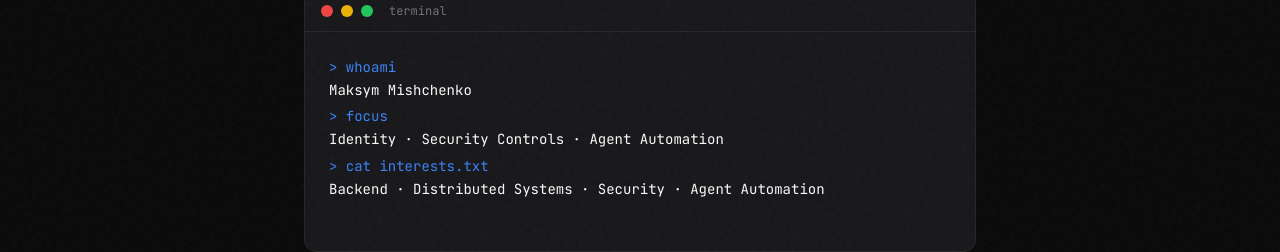
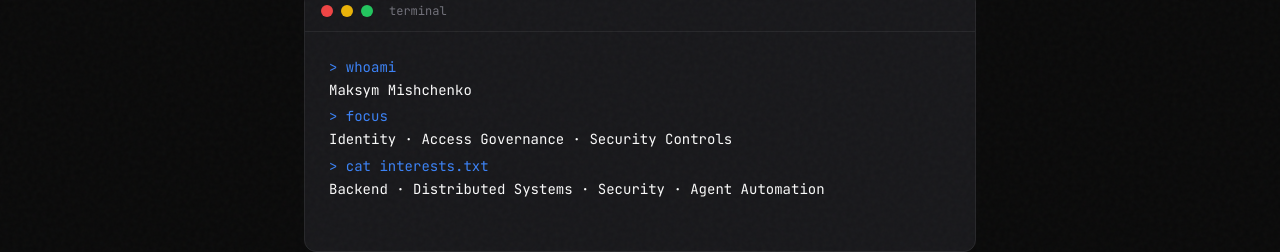
Before and after one commit to maksym-mishchenko/portfolio, a Next.js app: page / in a window 1280 px wide. Shown: the part 265-517 px from the top of the page. Built offline with nearby package versions, Linux system fonts and the light colour scheme.

Commit message:
fix(hero): avoid repeated terminal focus copy
Remove the repeated agent automation wording introduced while replacing the duplicated title line.

Refs #23

Co-authored-by: Copilot <223556219+Copilot@users.noreply.github.com>

```diff
--- a/src/components/TerminalTyping.tsx
+++ b/src/components/TerminalTyping.tsx
@@ -4,7 +4,7 @@ import { useState, useEffect, useCallback } from "react";
 
 const lines = [
   { prompt: "> whoami", response: "  Maksym Mishchenko" },
-  { prompt: "> focus", response: "  Identity · Security Controls · Agent Automation" },
+  { prompt: "> focus", response: "  Identity · Access Governance · Security Controls" },
   {
     prompt: "> cat interests.txt",
     response: "  Backend · Distributed Systems · Security · Agent Automation",
```
